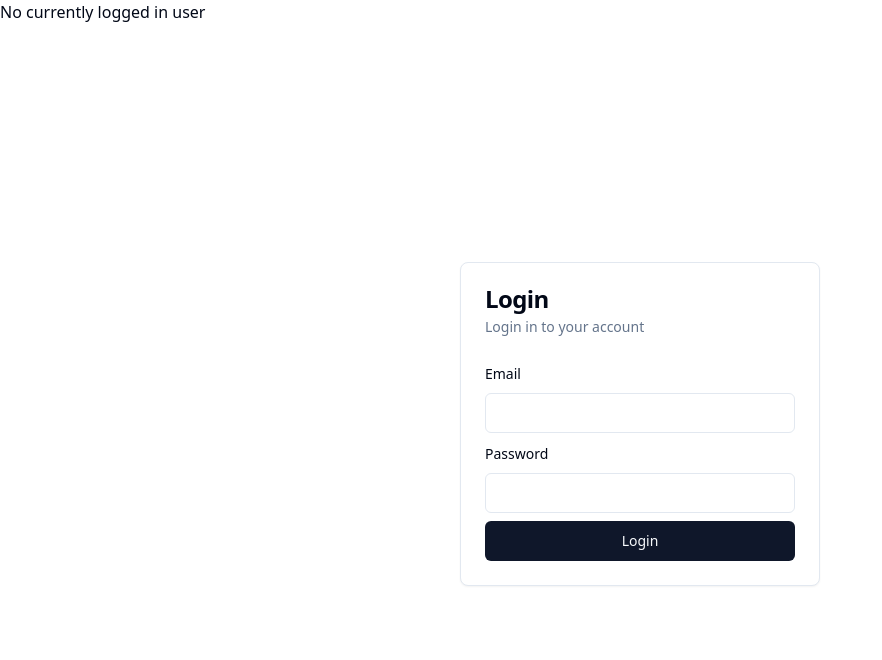
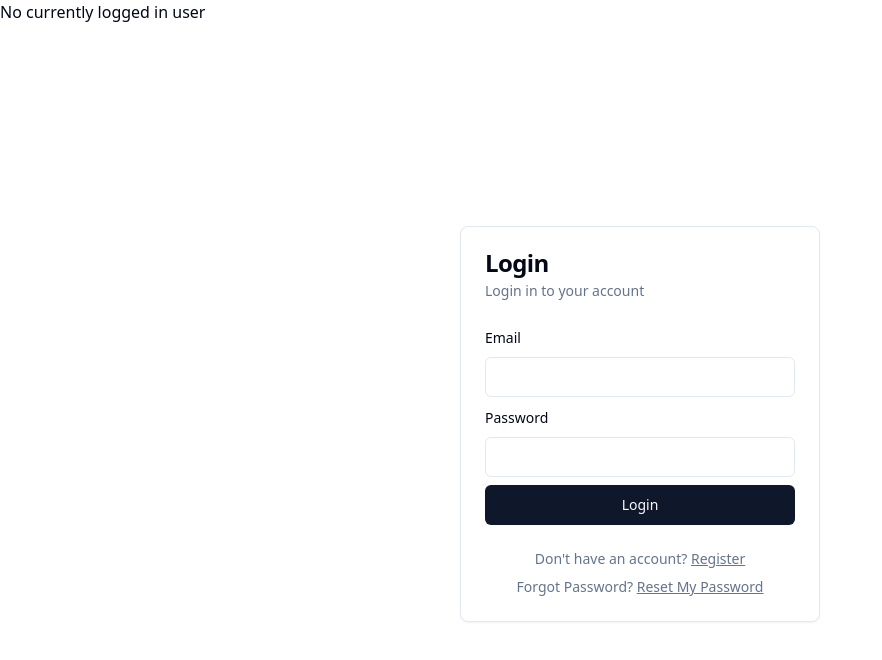
Before and after one commit to 6StringCode/next-auth, a Next.js app: page /login in a window 1280 px wide. Shown: the top 660 px of the page, without its empty margins (0-882 px from the left). Built offline with nearby package versions, Linux system fonts and the light colour scheme; no server answers.

Commit message:
clean up

```diff
--- a/app/layout.tsx
+++ b/app/layout.tsx
@@ -26,7 +26,6 @@
   children: React.ReactNode;
 }>) {
   const session = await auth()
-  console.log('session', session)
 
   return (
     <html lang="en">
--- a/app/login/actions.ts
+++ b/app/login/actions.ts
@@ -31,5 +31,10 @@
       password,
       redirect: false
     })
-  } catch (error: any) { }
+  } catch (error: any) {
+    return {
+      error: true,
+      message: "Incorrect email or password"
+    }
+  }
 }
--- a/app/login/page.tsx
+++ b/app/login/page.tsx
@@ -1,7 +1,7 @@
 "use client"
 
 import { Button } from '@/components/ui/button';
-import { Card, CardContent, CardDescription, CardHeader, CardTitle } from '@/components/ui/card';
+import { Card, CardContent, CardDescription, CardFooter, CardHeader, CardTitle } from '@/components/ui/card';
 import { Form, FormControl, FormField, FormItem, FormLabel, FormMessage } from '@/components/ui/form';
 import { Input } from '@/components/ui/input';
 import { zodResolver } from '@hookform/resolvers/zod';
@@ -37,7 +37,9 @@
     })
 
     if (response?.error) {
-
+      form.setError('root', {
+        message: response.message
+      })
     } else {
       router.push('/my-account')
     }
@@ -79,6 +81,11 @@
                     <FormMessage />
                   </FormItem>
                 )} />
+                {!!form.formState.errors.root?.message &&
+                  <FormMessage>
+                    {form.formState.errors.root.message}
+                  </FormMessage>
+                }
                 <Button type='submit'>
                   Login
                 </Button>
@@ -86,6 +93,14 @@
             </form>
           </Form>
         </CardContent>
+        <CardFooter className='flex-col gap-2'>
+          <div className='text-muted-foreground text-sm'>
+            Don&apos;t have an account? {' '}<Link href='/register' className='underline'>Register</Link>
+          </div>
+          <div className='text-muted-foreground text-sm'>
+            Forgot Password? <Link href='/password-reset' className='underline'>Reset My Password</Link>
+          </div>
+        </CardFooter>
       </Card>
 
     </main>
--- a/app/logout-button/index.tsx
+++ b/app/logout-button/index.tsx
@@ -8,7 +8,7 @@
 export default function LogoutButton() {
   return (
     <Button
-      style={{ cursor: "pointer" }}
+      // style={{ cursor: "pointer" }}
       size='sm'
       onClick={async () => {
         await logout()
--- a/app/register/page.tsx
+++ b/app/register/page.tsx
@@ -1,7 +1,7 @@
 "use client"
 
 import { Button } from '@/components/ui/button';
-import { Card, CardContent, CardDescription, CardHeader, CardTitle } from '@/components/ui/card';
+import { Card, CardContent, CardDescription, CardFooter, CardHeader, CardTitle } from '@/components/ui/card';
 import { Form, FormControl, FormField, FormItem, FormLabel, FormMessage } from '@/components/ui/form';
 import { Input } from '@/components/ui/input';
 import { passwordMatchSchema } from '@/validation/passwordMatchSchema';
@@ -109,6 +109,11 @@
               </form>
             </Form>
           </CardContent>
+          <CardFooter className='flex-col gap-2'>
+            <div className='text-muted-foreground text-sm'>
+              Already have an account? {' '}<Link href='/login' className='underline'>Login</Link>
+            </div>
+          </CardFooter>
         </Card>
       }
     </main >
```
